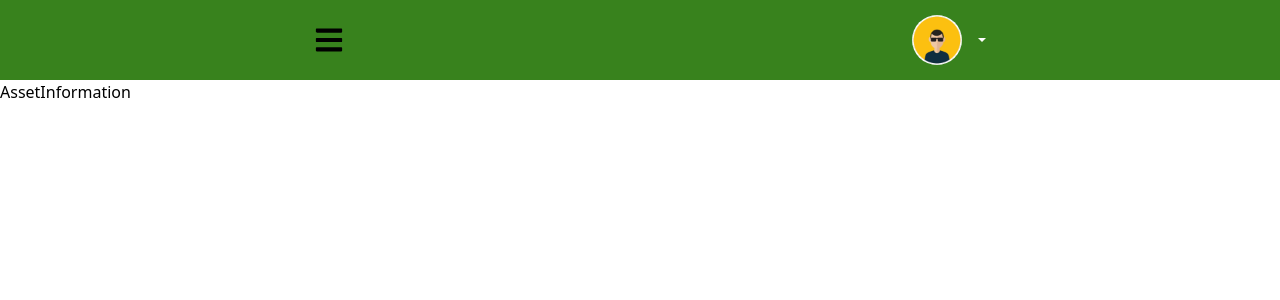
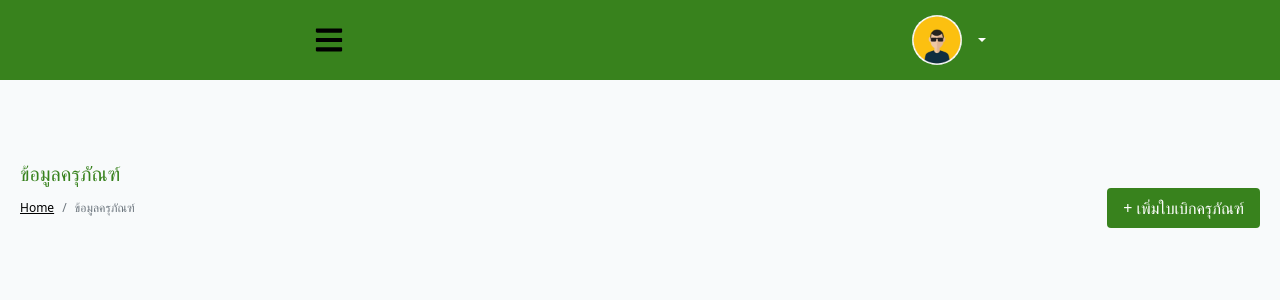
Before and after one commit to Thanapon13/assetManagement-Frontend, a React (Vite) app: page /assetInformation in a window 1280 px wide. Shown: the top 300 px of the page. Built offline with nearby package versions, Linux system fonts and the light colour scheme.

Commit message:
feat: config green color to text-green

```diff
--- a/src/components/layout/DropdownProfile.jsx
+++ b/src/components/layout/DropdownProfile.jsx
@@ -31,7 +31,7 @@ export const DropdownProfile = () => {
           className="inline-flex items-center justify-center h-full px-1  hover:text-gray-700"
           // border-l border-gray-100 rounded-r-md
         >
-          <RiIcons.RiArrowDropDownFill className="w-6 h-6 rounded-full text-white hover:text-black hover:bg-sidebar-green" />
+          <RiIcons.RiArrowDropDownFill className="w-6 h-6 rounded-full text-white hover:text-black hover:bg-sidebar-text-green" />
         </button>
         {/* dropdown profile menu */}
         <div
--- a/src/components/layout/Navbar.jsx
+++ b/src/components/layout/Navbar.jsx
@@ -16,7 +16,7 @@ export const Navbars = () => {
 
   return (
     <IconContext.Provider value={{ color: 'undefined' }}>
-      <div className="flex items-center bg-green h-[80px] justify-around">
+      <div className="flex items-center bg-text-green h-[80px] justify-around">
         <Link to="#" className="ml-8 text-3xl bg-transparent">
           <FaIcons.FaBars onClick={showSidebar} />
         </Link>
@@ -47,8 +47,8 @@ export const Navbars = () => {
               key={index}
               className={({ isActive }) =>
                 [
-                  'flex p-[15px] items-center gap-2 rounded-lg hover:bg-sidebar-green',
-                  isActive ? 'bg-sidebar-green' : null,
+                  'flex p-[15px] items-center gap-2 rounded-lg hover:bg-sidebar-text-green',
+                  isActive ? 'bg-sidebar-text-green' : null,
                 ]
                   .filter(Boolean)
                   .join(' ')
--- a/src/components/layout/SubMenu.jsx
+++ b/src/components/layout/SubMenu.jsx
@@ -19,8 +19,8 @@ export const SubMenu = ({ item }) => {
             key={idx}
             className={({ isActive }) =>
               [
-                'flex items-center gap-2 rounded-lg hover:bg-sidebar-green',
-                isActive ? 'bg-sidebar-green' : null,
+                'flex items-center gap-2 rounded-lg hover:bg-sidebar-text-green',
+                isActive ? 'bg-sidebar-text-green' : null,
               ]
                 .filter(Boolean)
                 .join(' ')
--- a/src/pages/AssetInformation.jsx
+++ b/src/pages/AssetInformation.jsx
@@ -1,7 +1,32 @@
-import React from 'react'
+import React from "react";
+import { Link } from "react-router-dom";
 
 export const AssetInformation = () => {
-  return <div>AssetInformation</div>
-}
+  return (
+    <div className="bg-background-page px-5 pt-20 pb-36">
+      {/* Header */}
+      <div className="text-xl text-text-green ">ข้อมูลครุภัณฑ์</div>
+      <div className="flex justify-between items-center">
+        {/* left home */}
+        <div className="flex text-xs">
+          <Link
+            to="#"
+            className=" text-green underline text-xs focus:text-sky-700 focus:underline mr-2"
+          >
+            Home
+          </Link>
 
-export default AssetInformation
+          <div className="text-text-gray">/</div>
+          <div className="text-text-gray ml-2">ข้อมูลครุภัณฑ์</div>
+        </div>
+
+        {/* right button เพิ่มใบเบิก */}
+        <div className="bg-text-green text-white px-4 py-2 rounded">
+          + เพิ่มใบเบิกครุภัณฑ์
+        </div>
+      </div>
+    </div>
+  );
+};
+
+export default AssetInformation;
--- a/tailwind.config.cjs
+++ b/tailwind.config.cjs
@@ -5,7 +5,10 @@ module.exports = {
     extend: {
       colors: {
         'sidebar-green': '#F3FFEF',
-        green: '#38821D',
+        "text-green": '#38821D',
+        "text-gray":"#6C757D",
+        "background-page":"#F8FAFB",
+        "border-gray-table":"#E0E0E0"
       },
     },
   },
```
